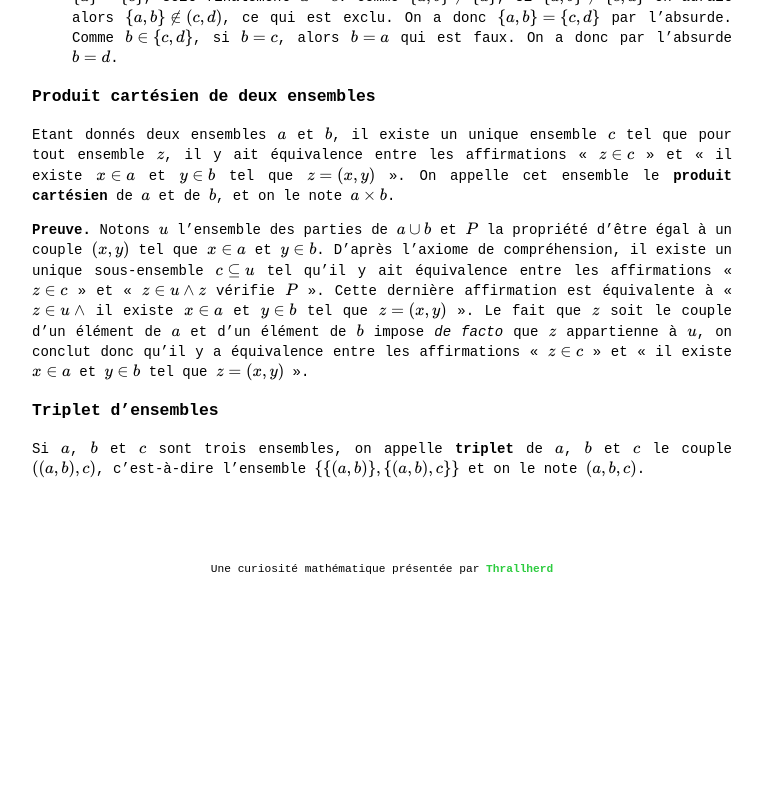
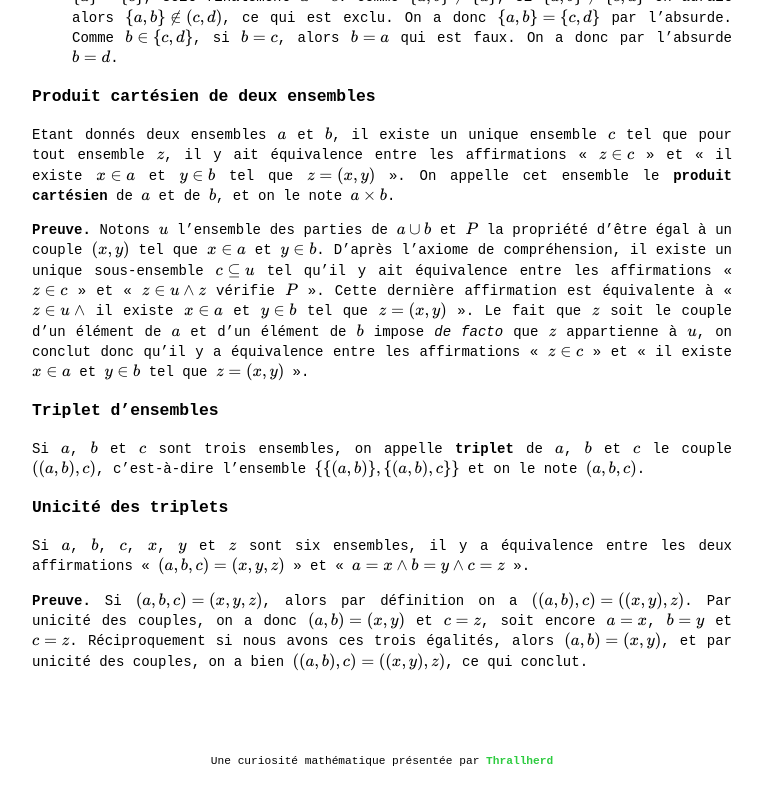
Before and after one commit to Thrallherd/AlgebraExNihilo, a Jekyll site: the page built from set_res2.md, in a window 1280 px wide and 900 px high, scrolled down 856 px. Shown: the top 805 px of the window, without its empty margins (258-1020 px from the left). Built offline with Jekyll 4.4.1, drawn with Linux system fonts in a browser that asks for light colours; formulas are drawn with MathJax 3; before the commit the page ends 1564 px from its top, so only the background shows below that.

Commit message:
Update set_res2.md

```diff
--- a/set_res2.md
+++ b/set_res2.md
@@ -28,3 +28,8 @@ Etant donnés deux ensembles $$a$$ et $$b$$, il existe un unique ensemble $$c$$
 
 ### Triplet d'ensembles
 Si $$a$$, $$b$$ et $$c$$ sont trois ensembles, on appelle **triplet** de $$a$$, $$b$$ et $$c$$ le couple $$((a, b), c)$$, c'est-à-dire l'ensemble $$\{ \{ (a, b) \}, \{ (a, b), c \} \}$$ et on le note $$(a, b, c)$$.
+
+### Unicité des triplets
+Si $$a$$, $$b$$, $$c$$, $$x$$, $$y$$ et $$z$$ sont six ensembles, il y a équivalence entre les deux affirmations « $$(a, b, c) = (x, y, z)$$ » et « $$a = x \land b = y \land c = z$$ ».
+
+**Preuve.** Si $$(a, b, c) = (x, y, z)$$, alors par définition on a $$((a, b), c) = ((x, y), z)$$. Par unicité des couples, on a donc $$(a, b) = (x, y)$$ et $$c = z$$, soit encore $$a = x$$, $$b = y$$ et $$c = z$$. Réciproquement si nous avons ces trois égalités, alors $$(a, b) = (x, y)$$, et par unicité des couples, on a bien $$((a, b), c) = ((x, y), z)$$, ce qui conclut.
```
